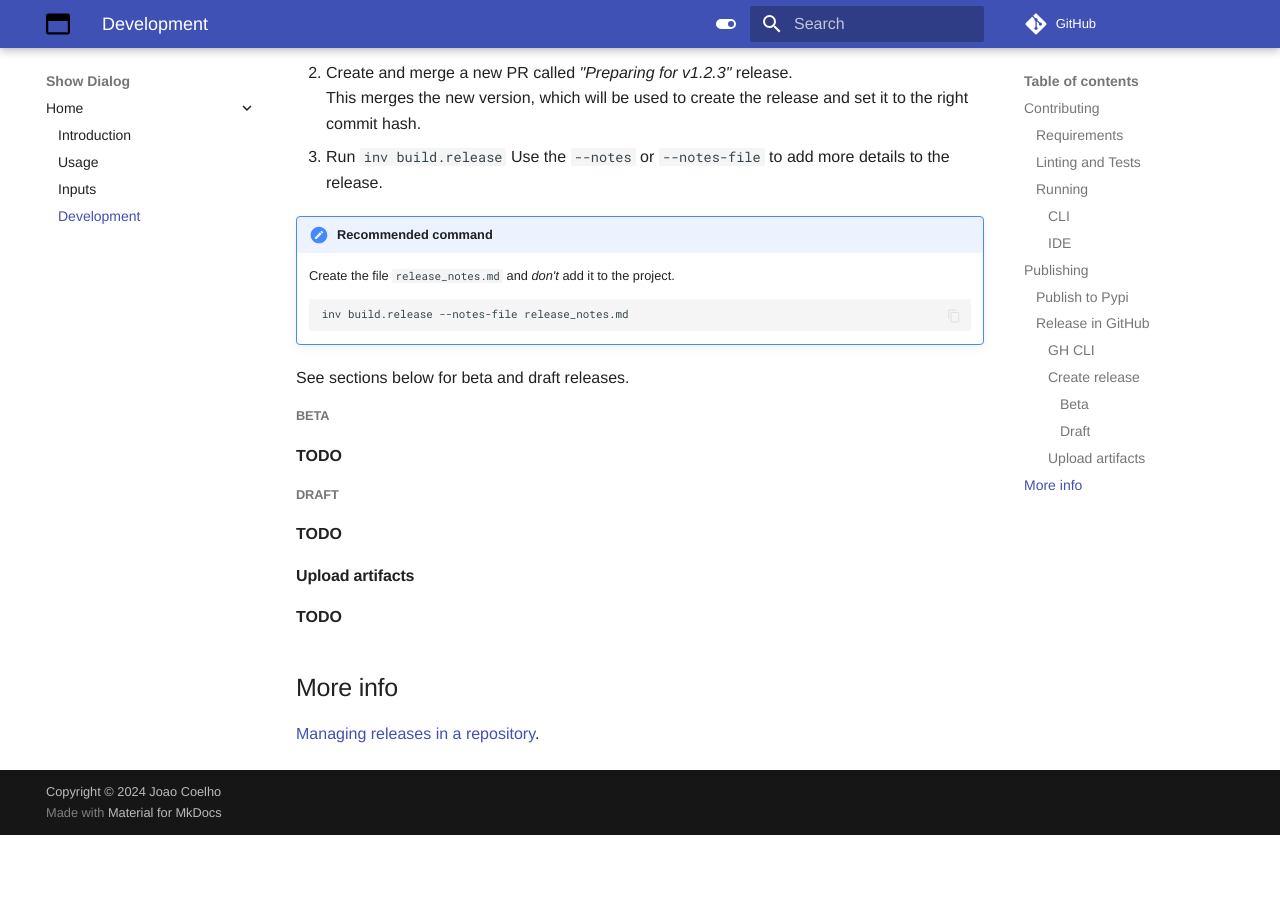
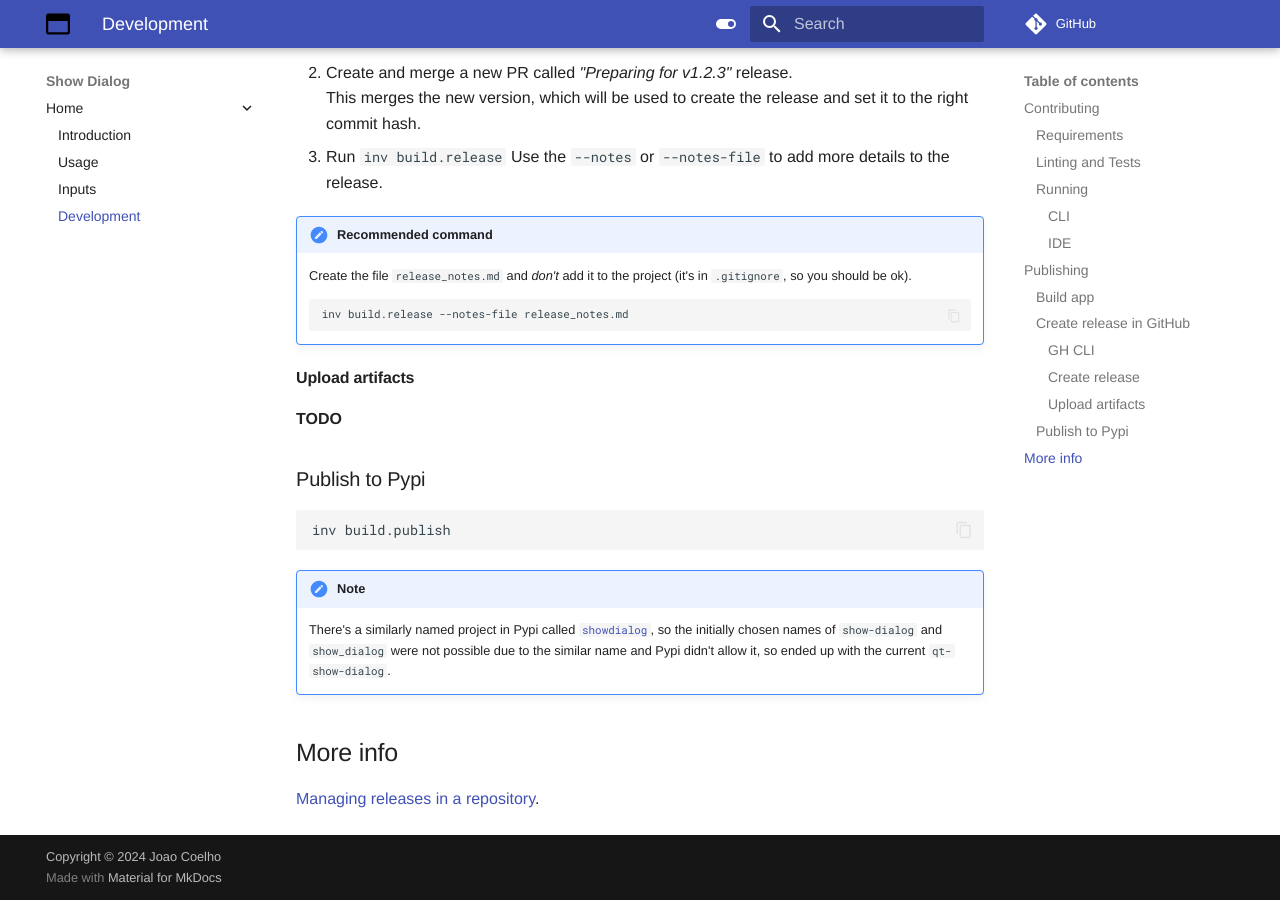
Before and after one commit to joaonc/show_dialog, an MkDocs documentation site: the page built from docs/development.md, in a window 1280 px wide and 900 px high, scrolled down 2631 px. Built offline with MkDocs 1.6.1 and Material for MkDocs 9.7.7, drawn with Linux system fonts in a browser that asks for light colours; comment, search, counter and statistics services are not loaded; before the commit the page ends 3466 px from its top, so only the background shows below that; some of the changed text lies outside the part shown.

Commit message:
project name update

````diff
--- a/docs/development.md
+++ b/docs/development.md
@@ -47,9 +47,9 @@ The working directory should be the project root, not the directory where `main.
 ![Main](images/run_main_config.png)
 
 ## Publishing
-### Publish to Pypi
+### Build app
 
-### Release in GitHub
+### Create release in GitHub
 In addition to publishing as a package in Pypi, a release is also created in GitHub with executable
 files that can be downloaded and executed with no dependencies (including not needing Python).
 
@@ -103,22 +103,27 @@ You can authenticate in other ways, see
 
 !!! Note "Recommended command"
 
-    Create the file `release_notes.md` and _don't_ add it to the project.
+    Create the file `release_notes.md` and _don't_ add it to the project (it's in `.gitignore`, so
+    you should be ok).
 
     ```
     inv build.release --notes-file release_notes.md
     ```
 
-See sections below for beta and draft releases.
-
-##### Beta
-**TODO**
-
-##### Draft
-**TODO**
-
 #### Upload artifacts
 **TODO**
 
+### Publish to Pypi
+```
+inv build.publish
+```
+
+!!! Note
+
+    There's a similarly named project in Pypi called
+    [`showdialog`](https://pypi.org/project/showdialog/), so the initially chosen names of
+    `show-dialog` and `show_dialog` were not possible due to the similar name and Pypi didn't allow
+    it, so ended up with the current `qt-show-dialog`.
+
 ## More info
 [Managing releases in a repository](https://docs.github.com/en/repositories/releasing-projects-on-github/managing-releases-in-a-repository).
--- a/pyproject.toml
+++ b/pyproject.toml
@@ -50,7 +50,7 @@ requires = ['flit_core >=3.2,<4']
 build-backend = 'flit_core.buildapi'
 
 [project]
-name = 'show-dialog'
+name = 'qt-show-dialog'
 version = '0.1.0'
 description = 'Easily show a dialog window for miscellaneous purposes.'
 readme = 'README.md'
--- a/tasks.py
+++ b/tasks.py
@@ -369,7 +369,7 @@ def build_publish(c, no_upload: bool = False):
     # Upload to pypi
     if not no_upload:
         version = _get_project_version()
-        response = input(f'Publishing version {version} to Pypi. Press Y to confirm.')
+        response = input(f'Publishing version {version} to Pypi. Press Y to confirm. ')
         if response.lower().strip() == 'y':
             c.run('flit publish')
         else:
@@ -427,7 +427,7 @@ def build_release(
         notes_file_path = Path(notes_file)
         command += f' --notes-file "{notes_file_path.resolve(strict=True)}"'
 
-    response = input(f'Creating GitHub release `{new_release}`. Press Y to confirm.')
+    response = input(f'Creating GitHub release `{new_release}`. Press Y to confirm. ')
     if response.lower().strip() == 'y':
         c.run(command)
         print('GitHub release created. Upload artifacts with `build.upload`.')
````
Also changed, not shown: README.md (+1 -1 lines), 1 other file.
